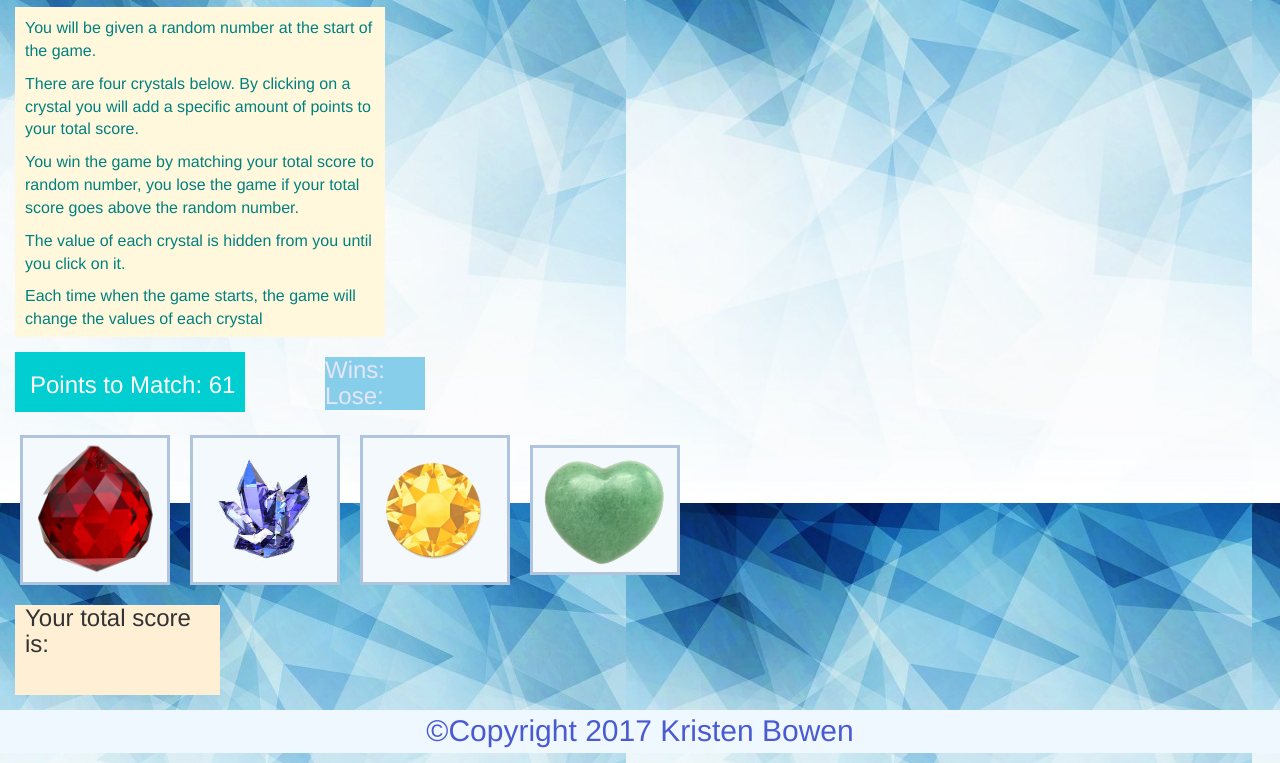
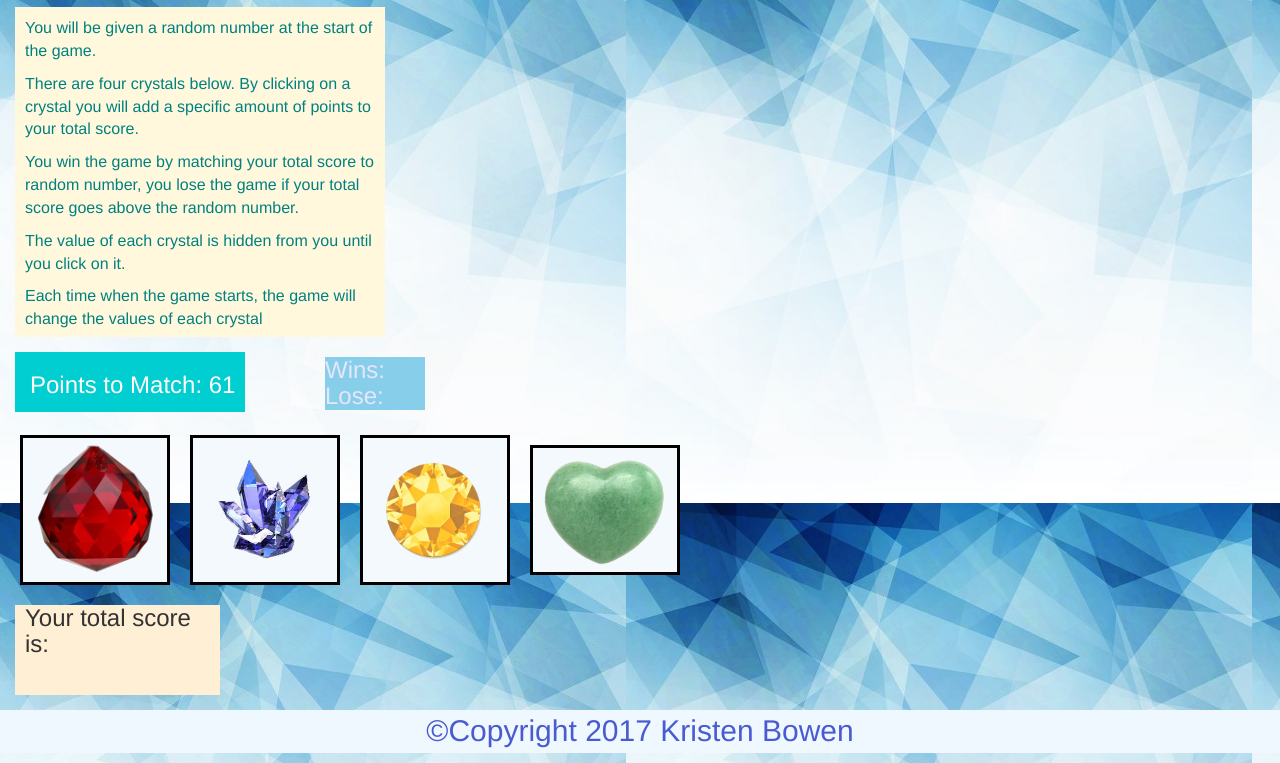
Before and after one commit to ehail1/week-4-game, a plain HTML site: page index.html in a window 1280 px wide. Shown: the part 123-886 px from the top of the page. Drawn offline with nearby package versions, Linux system fonts and the light colour scheme.

Commit message:
Update style.css

```diff
--- a/assets/css/style.css
+++ b/assets/css/style.css
@@ -7,7 +7,7 @@ body {
 .crystal-image {
 	width: 150px;
 	height: auto;
-    border: 3px solid lightsteelblue;
+    border: 3px solid black;
     margin-left: 20px;
     margin-top: 15px;
 }
```
